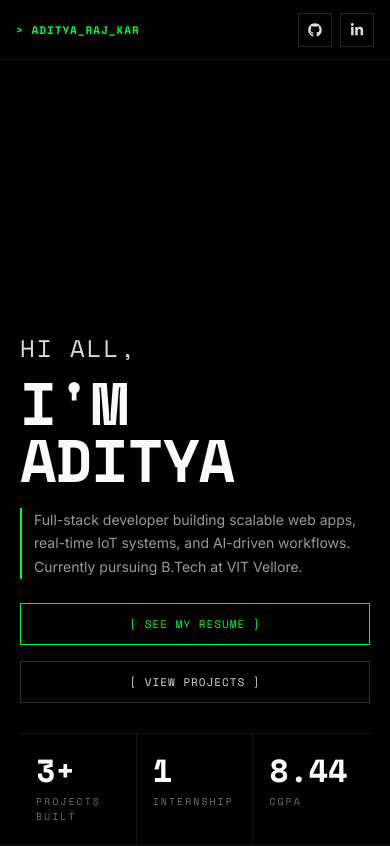
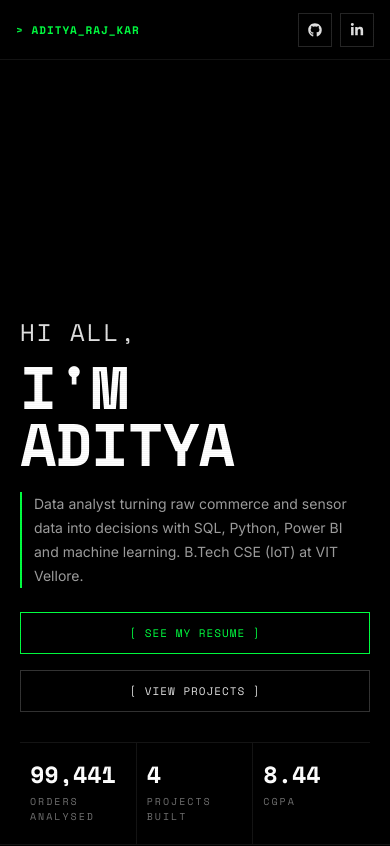
Before and after one commit to TRITUSLegend/Personal-Portfolio, a React (Create React App) app: page / in a window 390 px wide. Shown: the top 846 px of the page. Built offline with nearby package versions, Linux system fonts and the light colour scheme.

Commit message:
feat: reposition hero as data analyst and update resume link

```diff
--- a/src/components/Hero.jsx
+++ b/src/components/Hero.jsx
@@ -2,6 +2,15 @@ import React from 'react';
 import { motion } from 'framer-motion';
 import { Link } from 'react-scroll';
 import styles from '../styles/Hero.module.css';
+
+const RESUME_URL =
+  'https://drive.google.com/file/d/1YUIBfrxyqb25o_wB2kEv1oNh8zHY3N5K/view?usp=sharing';
+
+const stats = [
+  { number: '99,441', label: 'Orders Analysed' },
+  { number: '4', label: 'Projects Built' },
+  { number: '8.44', label: 'CGPA' },
+];
 
 const fadeIn = {
   initial: { opacity: 0, y: 20 },
@@ -33,13 +42,13 @@ const Hero = () => {
         </h1>
 
         <p className={styles.description}>
-          Full-stack developer building scalable web apps, real-time IoT systems,
-          and AI-driven workflows. Currently pursuing B.Tech at VIT Vellore.
+          Data analyst turning raw commerce and sensor data into decisions with
+          SQL, Python, Power BI and machine learning. B.Tech CSE (IoT) at VIT Vellore.
         </p>
 
         <div className={styles.buttons}>
           <a
-            href="https://drive.google.com/file/d/1K-hTn-w1BcqEDOveVhWghq4C0eNESEOg/view?usp=sharing"
+            href={RESUME_URL}
             target="_blank"
             rel="noopener noreferrer"
             className={`${styles.termBtn} ${styles.termBtnPrimary}`}
@@ -64,18 +73,12 @@ const Hero = () => {
         animate={{ opacity: 1 }}
         transition={{ duration: 0.6, delay: 0.3, ease: 'easeOut' }}
       >
-        <div className={styles.stat}>
-          <div className={styles.statNumber}>3+</div>
-          <div className={styles.statLabel}>Projects Built</div>
-        </div>
-        <div className={styles.stat}>
-          <div className={styles.statNumber}>1</div>
-          <div className={styles.statLabel}>Internship</div>
-        </div>
-        <div className={styles.stat}>
-          <div className={styles.statNumber}>8.44</div>
-          <div className={styles.statLabel}>CGPA</div>
-        </div>
+        {stats.map((s) => (
+          <div key={s.label} className={styles.stat}>
+            <div className={styles.statNumber}>{s.number}</div>
+            <div className={styles.statLabel}>{s.label}</div>
+          </div>
+        ))}
       </motion.div>
     </section>
   );
--- a/src/styles/Hero.module.css
+++ b/src/styles/Hero.module.css
@@ -121,6 +121,16 @@
   .termBtn {
     text-align: center;
   }
+
+  /* Keep the widest stat (99,441) inside its column on narrow phones */
+  .stat {
+    padding-left: 10px;
+    padding-right: 10px;
+  }
+
+  .statNumber {
+    font-size: clamp(18px, 6vw, 32px);
+  }
 }
 
 .stackWrapper {
```
